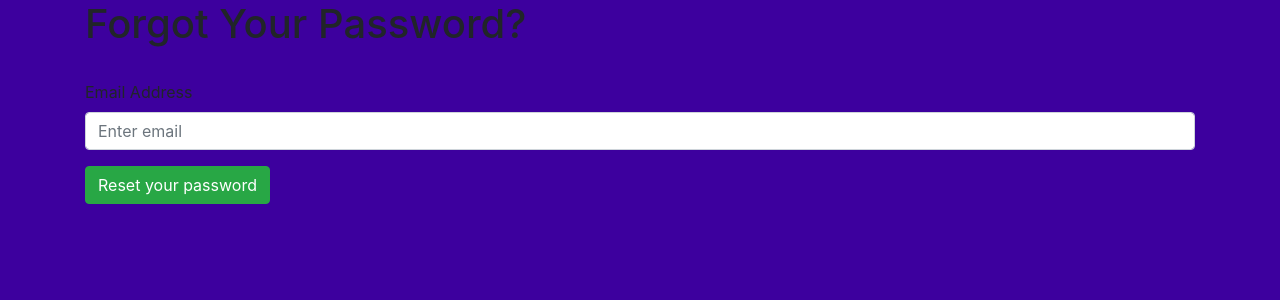
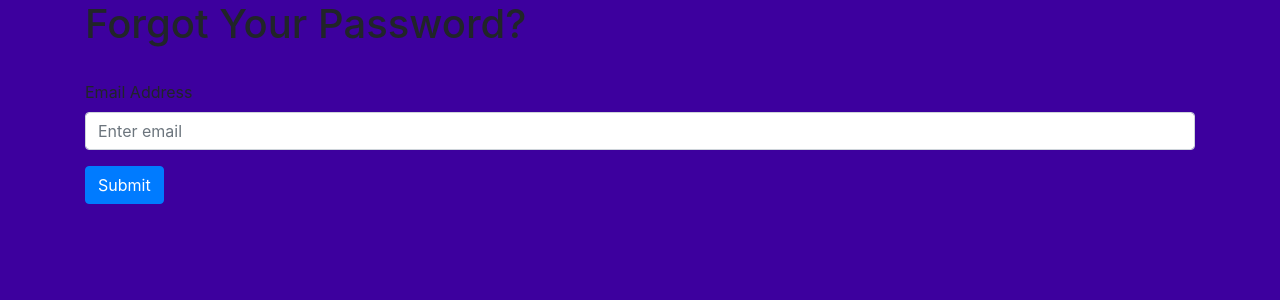
Before and after one commit to Aswath1999/SeroConnect, a Flask app: page /forgot in a window 1280 px wide. Shown: the part 56-356 px from the top of the page. Run offline with Flask 2, Linux system fonts and the light colour scheme; some libraries are stand-ins or nearby versions.

Commit message:
Flask wtf forms

```diff
--- a/website/auth/auth.py
+++ b/website/auth/auth.py
@@ -5,7 +5,7 @@ from flask_bcrypt import generate_password_hash,check_password_hash
 from ..email.token import generate_confirmation_token, confirm_token
 from ..email.mailer import send_email
 from flask_login import (login_user, logout_user, login_required, current_user)
-from ..forms.forms import SignupForm,LoginForm
+from ..forms.forms import SignupForm,LoginForm,ForgotForm,ResetForm
 
 auth=Blueprint('auth',__name__)
 
@@ -69,11 +69,9 @@ def confirm_email(token):
         email=confirm_token(token)
     except:
         flash('The confirmation link is invalid or has expired.', 'danger')
-        print('dangert')
     user = User.query.filter_by(email=email).first_or_404()
     if user.activation:
         flash('Account already confirmed. Please login.', 'success')
-        print('confirmed')
     else:
         user.activation = True
         db.session.add(user)
@@ -94,7 +92,7 @@ def unconfirmed():
     if current_user.activation:
         return redirect(url_for('views.home'))
     flash('Please confirm your account!', 'warning')
-    return render_template('auth/unconfirmed.html')
+    return render_template('auth/unconfirmed.html',user=current_user)
 
 @auth.route('/resend')
 @login_required
@@ -110,33 +108,37 @@ def resend_confirmation():
 
 @auth.route('/forgot',methods=['GET','POST'])
 def forgot():
-    if request.method == 'POST':
-        email=request.form.get('email')
+    form=ForgotForm()
+
+    if request.method == 'POST' and form.validate_on_submit:
+        email=form.email.data
         user=User.query.filter_by(email=email).first()
-        token=generate_confirmation_token(user.email)
-        db.session.commit()
-        reset_url = url_for('auth.resetpass', token=token, _external=True)
-        html=render_template('auth/resetpassword/reset.html',username=user.email,reset_url=reset_url,user=current_user)
-        subject = "Reset your password"
-        send_email(user.email, subject, html)
-        flash('A password reset email has been sent via email.', 'success')
-        return redirect(url_for("auth.info"))
-    return render_template('auth/resetpassword/forgot.html',user=current_user)
+        if user:
+            token=generate_confirmation_token(user.email)
+            db.session.commit()
+            reset_url = url_for('auth.resetpass', token=token, _external=True)
+            html=render_template('auth/resetpassword/reset.html',username=user.email,reset_url=reset_url,user=current_user)
+            subject = "Reset your password"
+            send_email(user.email, subject, html)
+            return redirect(url_for("auth.info"))
+        else:
+            flash('The email doesnot exist.', 'error')
+            return render_template('auth/resetpassword/forgot.html',user=current_user,form=form)
+    return render_template('auth/resetpassword/forgot.html',user=current_user,form=form)
 
 @auth.route('/resetpass/<token>', methods=['GET', 'POST'])
 def resetpass(token):
     email = confirm_token(token)
     user = User.query.filter_by(email=email).first_or_404()
-
+    form=ResetForm()
     if user:
         if request.method =='POST':
             user = User.query.filter_by(email=email).first()
             if user:
-                user.password=generate_password_hash(request.form.get('password'))
+                user.password=generate_password_hash(form.password.data)
                 db.session.commit()
                 login_user(user)
                 print('Sucess')
-                flash('Password successfully changed.', 'success')
                 return redirect(url_for('views.home'))
             else:
                 flash('Password change was unsuccessful.', 'danger')
@@ -144,7 +146,7 @@ def resetpass(token):
 
         else:
             flash('You can now change your password.', 'success')
-            return render_template('auth/resetpassword/resetpass.html',user=current_user)
+            return render_template('auth/resetpassword/resetpass.html',user=current_user,form=form)
     else:
         flash('Can not reset the password, try again.', 'danger')
 
--- a/website/forms/forms.py
+++ b/website/forms/forms.py
@@ -13,3 +13,12 @@ class SignupForm(FlaskForm):
 class LoginForm(FlaskForm):
     email=EmailField('Email address',validators=[DataRequired(),Email('This field requires a valid email address.')])
     password=PasswordField('Enter your password',validators=[DataRequired()])
+    submit = SubmitField('Submit')
+
+class ForgotForm(FlaskForm):
+    email=EmailField('Email address',validators=[DataRequired(),Email('This field requires a valid email address.')])
+    submit = SubmitField('Submit')
+
+class ResetForm(FlaskForm):
+    password=PasswordField('Enter your password',validators=[DataRequired(),Length(min=4,max=15)])
+    submit = SubmitField('Submit')
--- a/website/templates/auth/login.html
+++ b/website/templates/auth/login.html
@@ -26,6 +26,6 @@
         <a href="forgot">Forgot password</a>
       </div>
       <br />
-      <button type="submit" class="btn btn-primary">Login</button>
+      {{form.submit(class="btn btn-primary")}}
     </form>
     {% endblock %}
--- a/website/templates/auth/resetpassword/forgot.html
+++ b/website/templates/auth/resetpassword/forgot.html
@@ -5,10 +5,21 @@
 <h1>Forgot Your Password?</h1>
 <br />
 <form class="form-signin" role="form" method="post" action="">
+  {% with messages = get_flashed_messages(with_categories=true) %} {% if
+    messages %} {% for category, message in messages %} {% if category ==
+    'error' %}
+    <div class="alert alert-danger alter-dismissable fade show" role="alert">
+      {{ message }}
+      <button type="button" class="close" data-dismiss="alert">
+        <span aria-hidden="true">&times;</span>
+      </button>
+    </div>
+  {% endif %} {% endfor %} {% endif %} {% endwith %}
+
     <div class="form-group">
         <label for="email">Email Address</label>
         <input type="email" class="form-control" id="email" name="email" placeholder="Enter email"/>
     </div>
-  <button class="btn btn-success" type="submit">Reset your password</button>
+    {{form.submit(class="btn btn-primary")}}
 </form>
 {% endblock %}
```
Also changed, not shown: website/templates/auth/resetpassword/resetpass.html (+3 -4 lines), website/database.db.
